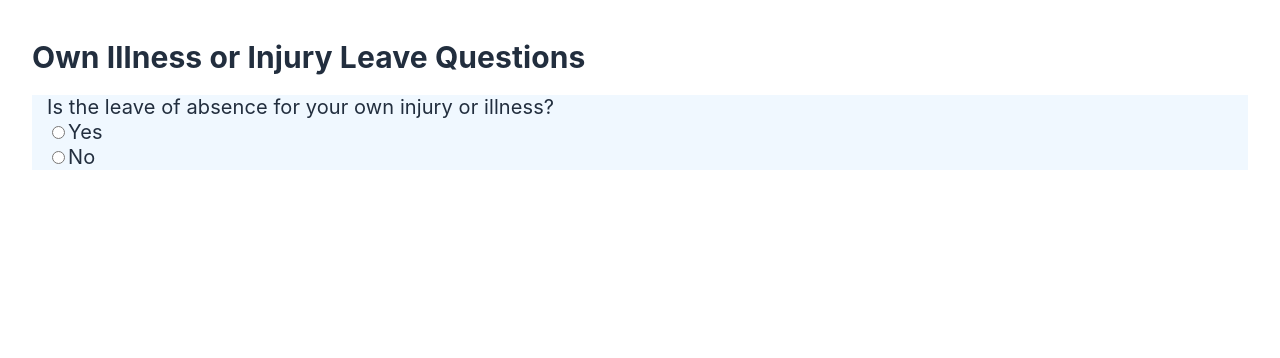
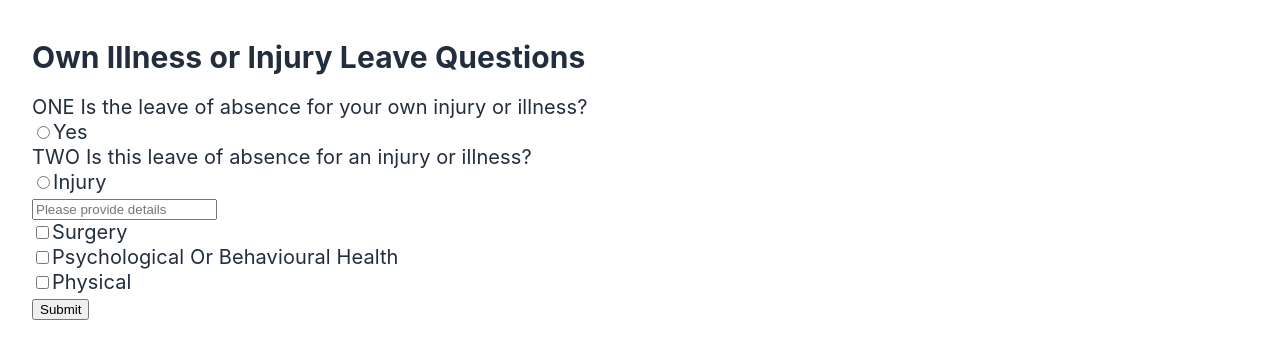
Before and after one commit to nagesh147/amz-form-app, a React (Create React App) app: page / in a window 1280 px wide. Shown: the top 358 px of the page. Built offline with nearby package versions, Linux system fonts and the light colour scheme.

Commit message:
intermediate changes added

```diff
--- a/src/components/Forms/EntryForm.js
+++ b/src/components/Forms/EntryForm.js
@@ -4,6 +4,7 @@
 import Radio from '../elements/Radio'
 import Text from '../elements/Text'
 import Checkbox from '../elements/Checkbox'
+import Field from '../../components/elements/Field'
 
 export default function EntryForm() {
   const [jsonData, setJsonData] = useState(data)
@@ -59,17 +60,77 @@
     }
   }
 
+  const fieldChange = (event, field, index) => {
+    const updatedField = { ...field }
+    updatedField.value = event.target.value
+    //   updatedField.valid = this.checkValidity(updatedField);
+
+    //   const updatedFields =  [...this.state.fields];
+    //   updatedFields.splice(index,1,updatedField  );
+    //   let formValid = true;
+    //   for(let field of updatedFields){
+    //      if(!field.valid){
+    //         formValid = false;
+    //      }
+    //  }
+    // this.setState({
+    //     fields: updatedFields,
+    //     formValid: formValid
+    // })
+
+    console.log('field changed')
+  }
+
+  // const checkValidity = (field) => {
+  //   const rules = field.validation
+  //   const value = field.value
+  //   let isValid = true
+  //   if (!rules) {
+  //     return true
+  //   }
+
+  //   if (rules.required) {
+  //     isValid = value.trim() !== '' && isValid
+  //   }
+
+  //   if (rules.minLength) {
+  //     isValid = value.length >= rules.minLength && isValid
+  //   }
+
+  //   if (rules.maxLength) {
+  //     isValid = value.length <= rules.maxLength && isValid
+  //   }
+
+  //   if (rules.pattern) {
+  //     // const pattern = /[a-z0-9!#$%&'*+/=?^_`{|}~-]+(?:\.[a-z0-9!#$%&'*+/=?^_`{|}~-]+)*@(?:[a-z0-9](?:[a-z0-9-]*[a-z0-9])?\.)+[a-z0-9](?:[a-z0-9-]*[a-z0-9])?/;
+  //     isValid = rules.pattern.test(value) && isValid
+  //   }
+
+  //   return isValid
+  // }
+
+  const onSubmit = (event) => {
+    event.preventDefault()
+    alert('data submitted')
+  }
+
   return (
-    jsonData &&
-    jsonData
-      .filter((i) => i.order === 1)
-      .map((formItem) => {
+    <form onSubmit={(event) => onSubmit(event)}>
+      {jsonData.map((formItem, index) => {
         return (
-          <div className="entryForm" key={formItem.question}>
-            <label>{formItem.question}</label>
-            {renderElement(formItem)}
-          </div>
+          <Field
+            formItem={formItem}
+            // orderHandler={orderHandler}
+            // currentOrder={currentOrder}
+
+            key={formItem.id}
+            // fieldConfig={data}
+            //  focused={(event)=>fieldBlur(event,field,index)}
+            onChangeHandler={(event) => fieldChange(event, formItem, index)}
+          />
         )
-      })
+      })}
+      <button type="submit">Submit</button>
+    </form>
   )
 }
--- /dev/null
+++ b/src/components/elements/Field.js
@@ -0,0 +1,62 @@
+import React from 'react'
+import Radio from '../elements/Radio'
+import Text from '../elements/Text'
+import Checkbox from '../elements/Checkbox'
+
+const field = (props) => {
+  const formItem = props.formItem
+  let element = null
+  let classes = ['field']
+  let errorMessage = null
+  //   if (formItem.touched && !formItem.valid) {
+  //     classes.push('invalid')
+  //   }
+  console.log('rendered field', formItem)
+
+  switch (formItem.dataType) {
+    case 'radio':
+      element = (
+        <Radio
+          formItem={formItem}
+          currentOrder={formItem.order}
+          orderHandler={props.onChangeHandler}
+        />
+      )
+      break
+    case 'picklist':
+      element = (
+        <Checkbox
+          formItem={formItem}
+          currentOrder={formItem.order}
+          orderHandler={props.onChangeHandler}
+        />
+      )
+      break
+    case 'text':
+      element = (
+        <Text
+          // jsonData={jsonData}
+          formItem={formItem}
+          currentOrder={formItem.order}
+          orderHandler={props.onChangeHandler}
+        />
+      )
+      break
+    case 'select':
+      element = (
+        <Radio
+          //   jsonData={jsonData}
+          formItem={formItem}
+          currentOrder={formItem.order}
+          orderHandler={props.onChangeHandler}
+        />
+      )
+      break
+    default:
+      break
+  }
+
+  return <div className="field-wrapper">{element}</div>
+}
+
+export default field
--- a/src/components/elements/Radio.js
+++ b/src/components/elements/Radio.js
@@ -4,7 +4,6 @@
 const Radio = ({ formItem, orderHandler, currentOrder }) => {
   const [selectedOption, setselectedOption] = useState(null)
   const { register } = useForm()
-
   return (
     <>
       <div
@@ -12,6 +11,9 @@
           setselectedOption(e.target.value)
         }}
       >
+        <label>{formItem.question}</label>
+        <br />
+
         <input
           type={formItem.dataType}
           className="mbt5"
@@ -19,17 +21,9 @@
           {...register('orderOne', { required: formItem.isRequired })}
         />
         <label>{formItem.dataTypeValue.split(',')[0]}</label>
-        <br />
-        <input
-          type={formItem.dataType}
-          className="mbt5"
-          value={formItem.dataTypeValue.split(',')[1]}
-          {...register('orderOne', { required: formItem.isRequired })}
-        />
-        <label>{formItem.dataTypeValue.split(',')[1]}</label>
       </div>
-      {selectedOption === 'Yes' && orderHandler(currentOrder)}
-      {selectedOption === 'Injury' && orderHandler(currentOrder)}
+      {/* {selectedOption === 'Yes' && orderHandler(currentOrder)}
+      {selectedOption === 'Injury' && orderHandler(currentOrder)} */}
     </>
   )
 }
--- a/src/data.json
+++ b/src/data.json
@@ -1,6 +1,6 @@
 [
   {
-    "question": "Is the leave of absence for your own injury or illness?",
+    "question": "ONE Is the leave of absence for your own injury or illness?",
 
     "dataType": "radio",
 
@@ -10,10 +10,12 @@
 
     "isRequired": true,
 
-    "hasChildren": true
+    "hasChildren": true,
+
+    "id": "lkdsjf239487"
   },
   {
-    "question": "Is this leave of absence for an injury or illness?",
+    "question": "TWO Is this leave of absence for an injury or illness?",
 
     "dataType": "radio",
 
@@ -25,7 +27,9 @@
 
     "selectedOption": "Yes",
 
-    "hasChildren": false
+    "hasChildren": false,
+
+    "id": "lkdsjf239sedads7"
   },
 
   {
@@ -39,7 +43,9 @@
 
     "selectedOption": "No",
 
-    "hasChildren": false
+    "hasChildren": false,
+
+    "id": "lkd234234sesjf239487"
   },
   {
     "question": "Is this leave of absence related to the following?  (select all that apply)",
@@ -54,6 +60,8 @@
 
     "selectedOption": "Yes",
 
-    "hasChildren": true
+    "hasChildren": true,
+
+    "id": "lkdsjf239s8dfn4389487"
   }
 ]
```
Also changed, not shown: public/index.html (+0 -23 lines).
